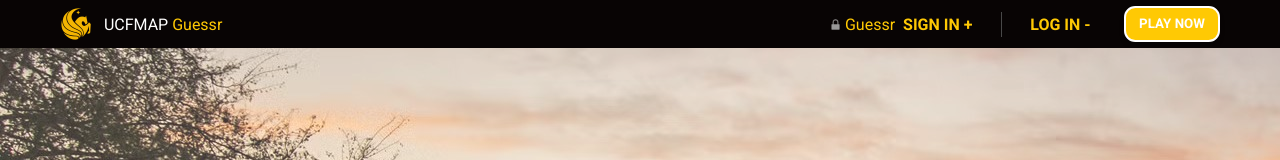
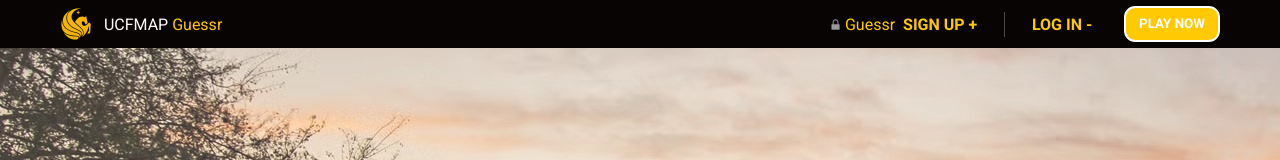
Before and after one commit to alexdreyesz/UCFMap-Guesser-Showcase, a React (Vite) app in the folder frontend/: page / in a window 1280 px wide. Shown: the top 160 px of the page. Built offline with nearby package versions, Linux system fonts and the light colour scheme.

Commit message:
Changed Header to Sign Up
it said Sign in instead of Sign up

```diff
--- a/frontend/src/components/header/Header.tsx
+++ b/frontend/src/components/header/Header.tsx
@@ -19,7 +19,7 @@ function Header() {
         <p className="sign-in">
           <img className="lock-icon" src={lock} alt="lock" /> Guessr&nbsp;&nbsp;
           <Link to="/signin" className="sign-hover">
-            <strong>SIGN IN +</strong>
+            <strong>SIGN UP +</strong>
           </Link>
         </p>
 
```
